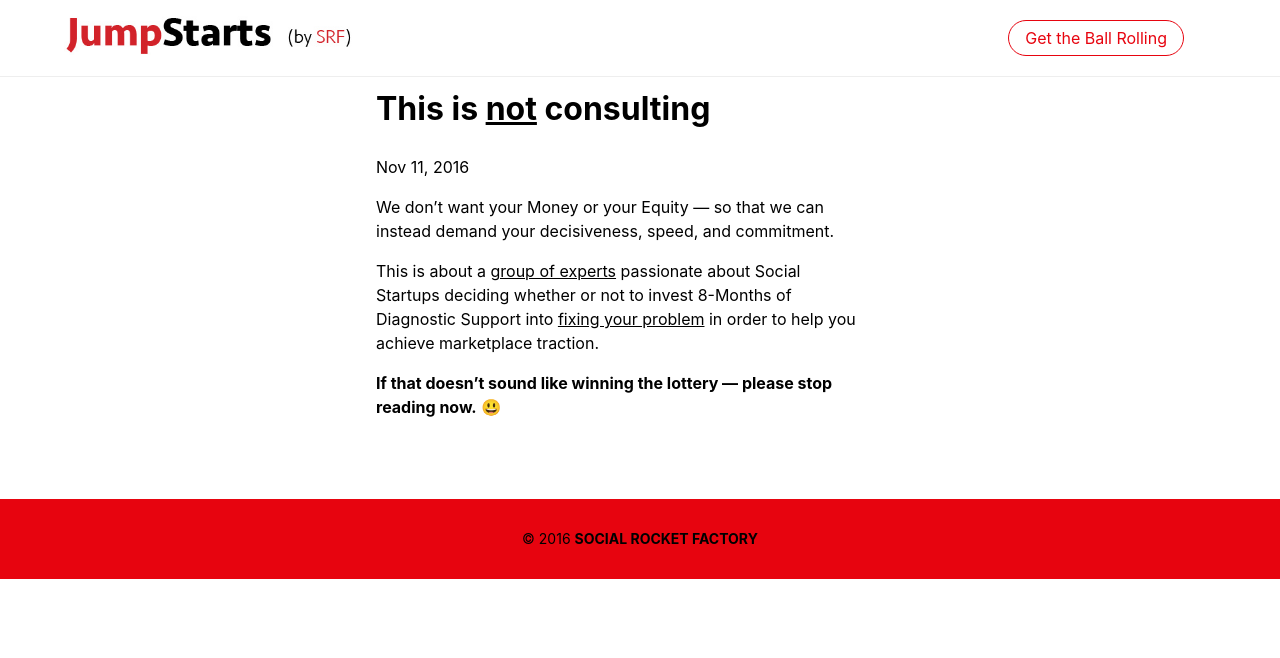
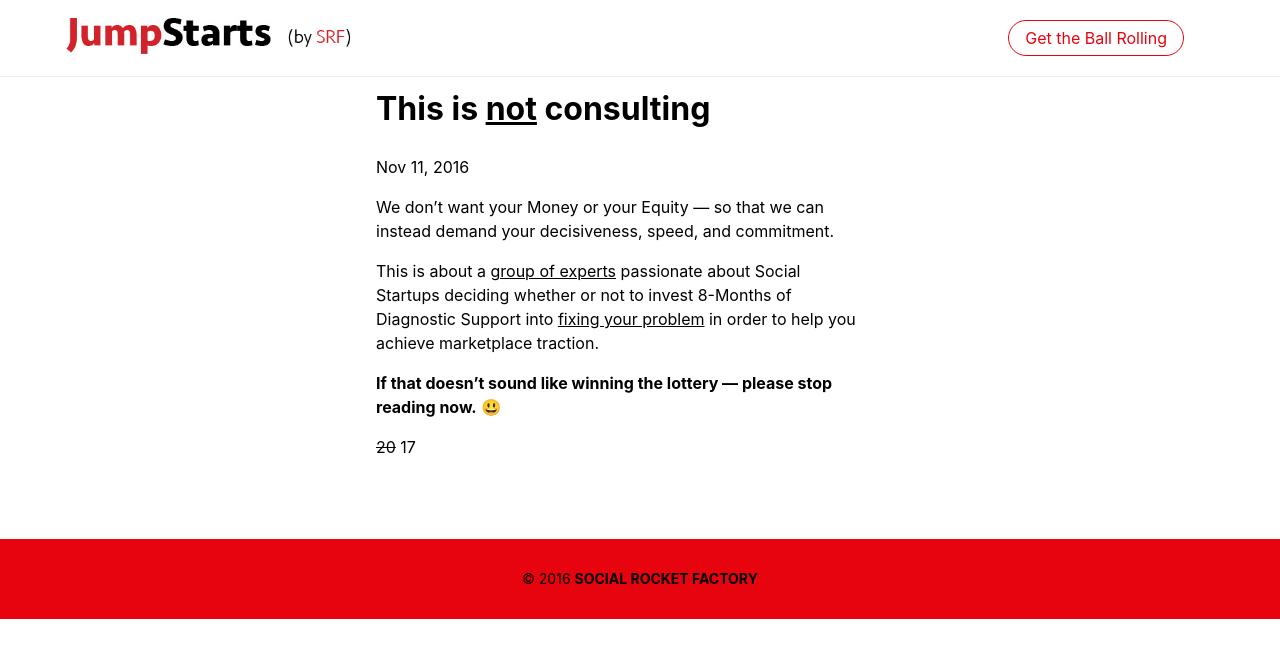
Before and after one commit to aaronergreen/jumpstarts, a Jekyll site: the page built from _about/This is not consulting.md, in a window 1280 px wide. Shown: the top 658 px of the page. Built offline with Jekyll 4.4.1, drawn with Linux system fonts in a browser that asks for light colours.

Commit message:
strikethrough

```diff
--- a/_about/This is not consulting.md
+++ b/_about/This is not consulting.md
@@ -8,3 +8,5 @@ We don't want your Money or your Equity — so that we can instead demand your
 This is about a <u>group of experts</u> passionate about Social Startups deciding whether or not to invest 8-Months of Diagnostic Support into <u>fixing your problem</u> in order to help you achieve marketplace traction.
 
 **If that doesn't sound like winning the lottery — please stop reading now.** 😃
+
+~~20~~ 17
--- a/_config.yml
+++ b/_config.yml
@@ -1,7 +1,7 @@
 ## jekyll-seo-tag
 # These basic values are used with the Jekyll SEO tag https://github.com/jekyll/jekyll-seo-tag#usage
 # but you can also use them anywhere in your site, like this: {{ site.title }} or {{ site.twitter.username }}
-title: "We're looking for ~20~ 17 Social Startups  🚀<br> with Interesting + Urgent problems to solve."
+title: "We're looking for ~~20~~ 17 Social Startups  🚀<br> with Interesting + Urgent problems to solve."
 description: "During 2017, only 20 early-stage ventures will be selected for game-changing JumpStarts. <br> <br> <b>And then we're <u>done</u>.</b>"
 url: "https://www.socialrocketfactory.com" # the base hostname & protocol for your site
 author: []
```
